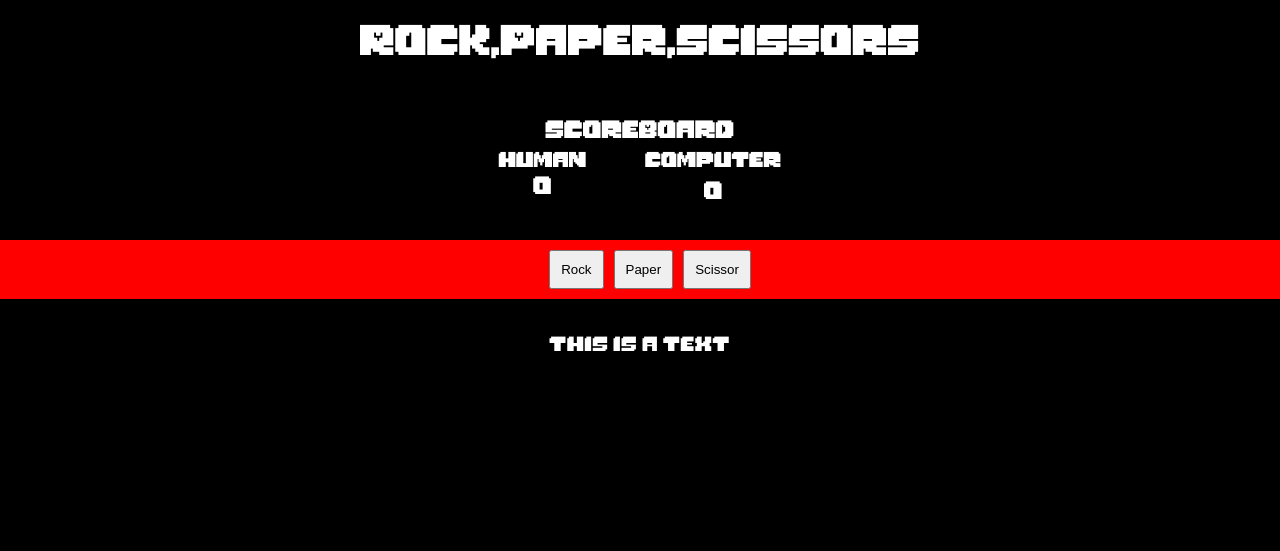
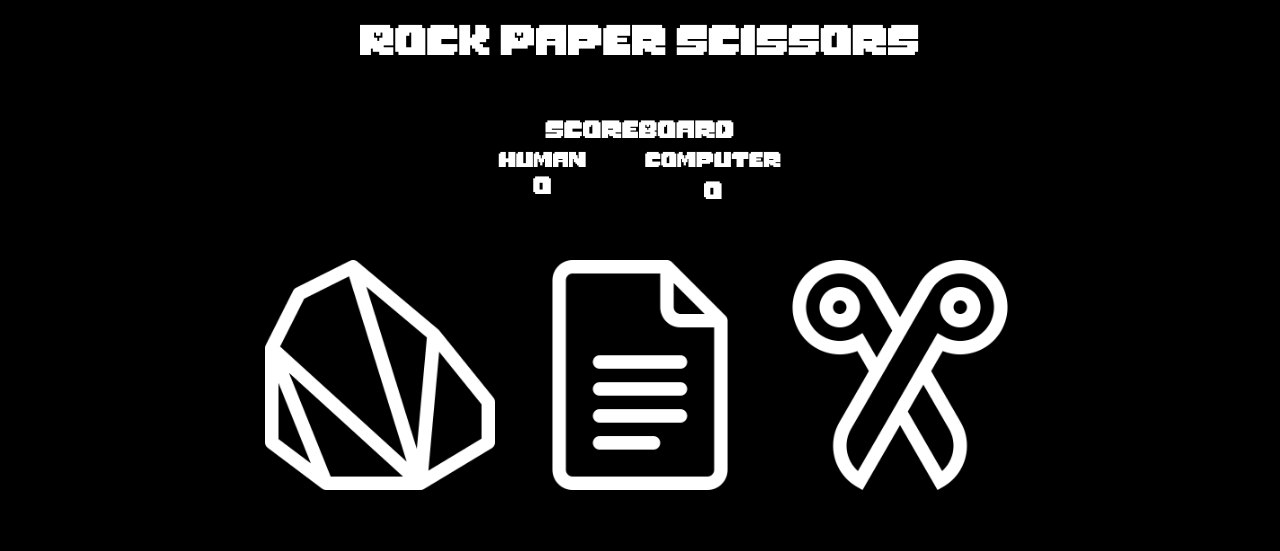
Before and after one commit to aditya2911/RPS, a plain HTML site: page index.html in a window 1280 px wide. Drawn offline with Linux system fonts and the light colour scheme.

Commit message:
Added images to respective options and tidy up the ui

```diff
--- a/index.html
+++ b/index.html
@@ -11,7 +11,7 @@
     </title>
 </head>
 <heading class="heading">
-    <h1>Rock,Paper,Scissors</h1>
+    <h1>Rock Paper Scissors</h1>
 </heading>
 
 <div class="scorecard">
@@ -32,13 +32,14 @@
 
 <body>
     <div class="optionDiv">
-        <button class="optionItems" id="rock">Rock</button>
-        <button class="optionItems" id="paper">Paper</button>
-        <button class="optionItems" id="scissor">Scissor</button>
+
+        <img src="images_options/stone.png" class="optionItems" class="itemPopup" id="rock" alt="Rock">
+        <img src="images_options/paper.png" class="optionItems" class="itemPopup" id="paper" alt="paper">
+        <img src="images_options/scissors.png" class="optionItems" class="itemPopup" id="scissor" alt="scissors">
 
 
     </div>
-    <p id="outputText"> this is a text</p>
+    <p id="outputText"> </p>
 </body>
 <script src="script.js" defer> </script>
 </html>
--- a/styling.css
+++ b/styling.css
@@ -3,26 +3,33 @@
     src: url('MonsterFriendFore.otf');
 }
 html{
-    background-color: rgb(0, 0, 0);
+    background-color: #000000;
     font-family: undertaleFont;
-    color: white;
+    color: #ffffff;
+
 }
 .optionDiv{
 
-    width:100%;
+    width:auto;
     position: static;
+    height: 250px;
     margin-top: 3%;
     /* left:50%; */
     padding: 10px;
-    background-color: red;
+    border-color:white;
+
     display: flex;
     justify-content: center;
 
 
 }
+img:hover{
+    transform: scale(1.15);
+}
 .characterTitleAlignment{
     text-align: center;
     margin-top: 10%;
+
 }
 .characterTitle{
     margin: 0 auto;
```
Also changed, not shown: images_options/paper.png (added), images_options/scissors.png (added), images_options/stone.png (added).
